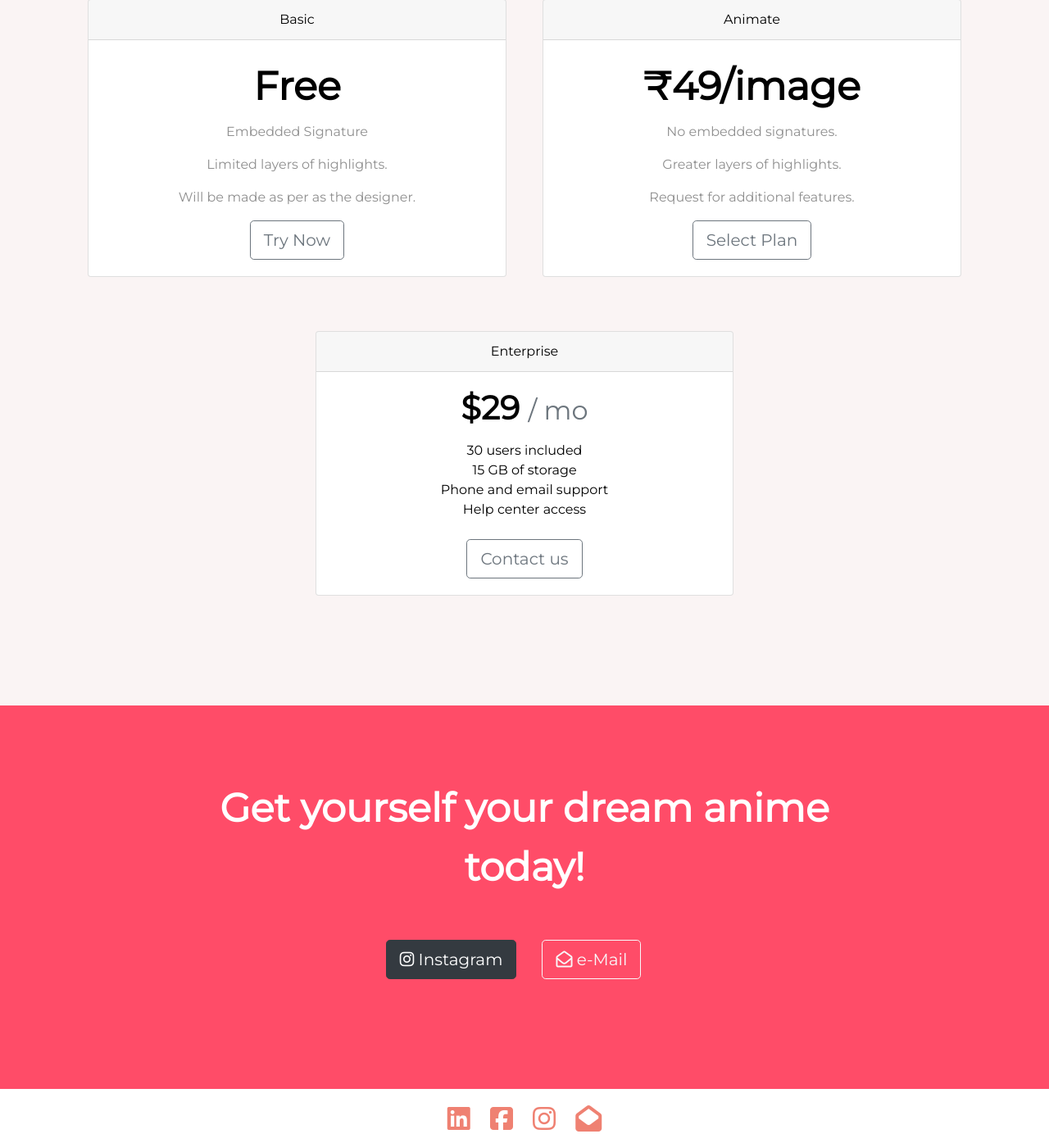
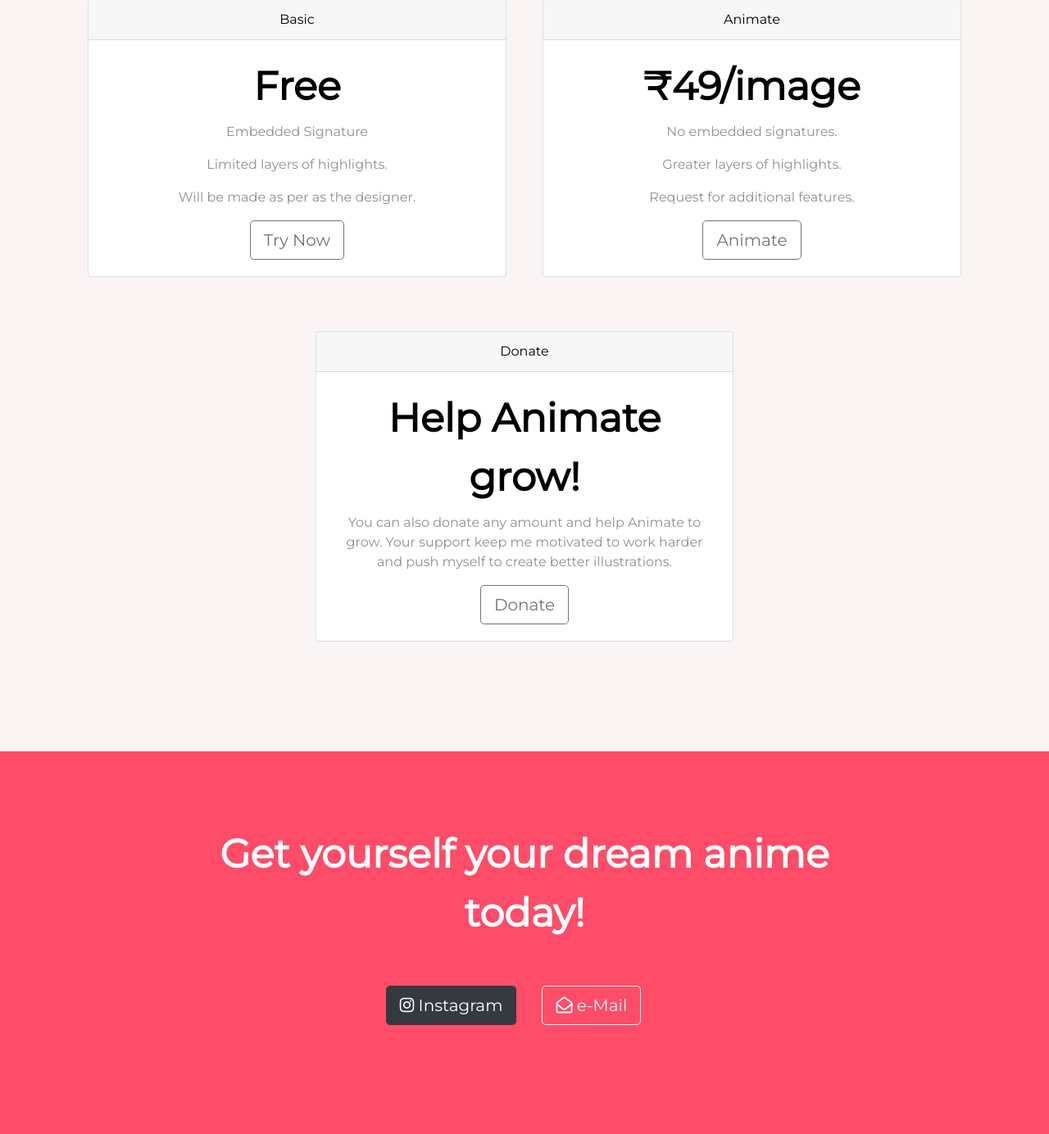
Before and after one commit to Pyro13m/animate, a Django app: page / in a window 1280 px wide. Shown: the part 1938-3322 px from the top of the page at 82% size. Run offline with Django 3.2, Linux system fonts and the light colour scheme; parts of the project's set-up code (start-up, migrations or seed data) failed here and were passed over; some libraries are stand-ins or nearby versions.

Commit message:
donate card added

```diff
--- a/static/home/css/header-footer.css
+++ b/static/home/css/header-footer.css
@@ -6,6 +6,7 @@
     font-family: "Montserrat";
     text-align: center;
     height: 100%;
+    font-size: 100%;
   }
   h1,h2,h3,h4,h5,h6{
     font-family: "Montserrat";
--- a/templates/home/index.html
+++ b/templates/home/index.html
@@ -123,7 +123,7 @@
               <p>No embedded signatures.</p>
               <p>Greater layers of highlights.</p>
               <p>Request for additional features.</p>
-              <a href="paid-plan" ><button class="btn btn-lg btn-outline-secondary" value="paid-plan">Select Plan</button></a>
+              <a href="paid-plan" ><button class="btn btn-lg btn-outline-secondary" value="paid-plan">Animate</button></a>
               <!-- <div class='pm-button'><a href='https://www.payumoney.com/paybypayumoney/#/6881E157410B544837FCAA46D9C3CABD'><img src='https://www.payumoney.com/media/images/payby_payumoney/new_buttons/12.png'></a></div> -->
             </div>
         </div>
@@ -135,17 +135,15 @@
       <div class="pricing-col col-lg-6">
         <div class="card">
             <div class="card-header">
-            Enterprise
+            Donate
             </div>
             <div class="card-body">
-              <h1 class="card-title pricing-card-title">$29 <small class="text-muted">/ mo</small></h1>
-              <ul class="list-unstyled mt-3 mb-4">
-                <li>30 users included</li>
-                <li>15 GB of storage</li>
-                <li>Phone and email support</li>
-                <li>Help center access</li>
-              </ul>
-              <button type="button" class="btn btn-lg btn-outline-secondary">Contact us</button>
+              <h2 class="price-text">Help Animate grow!</h1>
+              <p>You can also donate any amount and help Animate to grow.
+              Your support keep me motivated to work harder and push myself to create better illustrations.<br>  </p>
+              <a href='https://www.payumoney.com/paybypayumoney/#/FC703C181941693FE90DC9353766ACA9' ><button class="btn btn-lg btn-outline-secondary" value="donate">Donate</button></a>
+              <!-- <div class='pm-button'><a href='https://www.payumoney.com/paybypayumoney/#/FC703C181941693FE90DC9353766ACA9'><img src='https://www.payumoney.com/media/images/payby_payumoney/new_buttons/12.png' /></a></div> -->
+              <!-- <a ><button type="button" class="btn btn-lg btn-outline-secondary">Contact us</button></a> -->
             </div>
         </div>
       </div>
```
Also changed, not shown: db.sqlite3.
